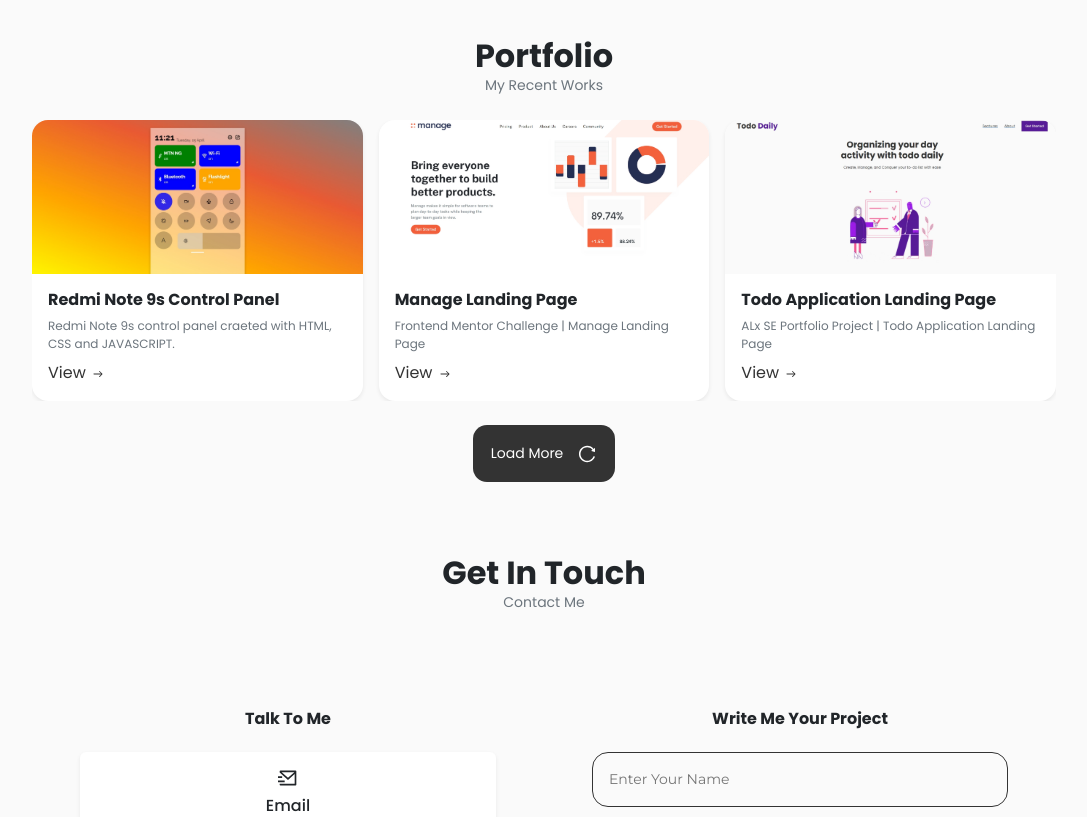
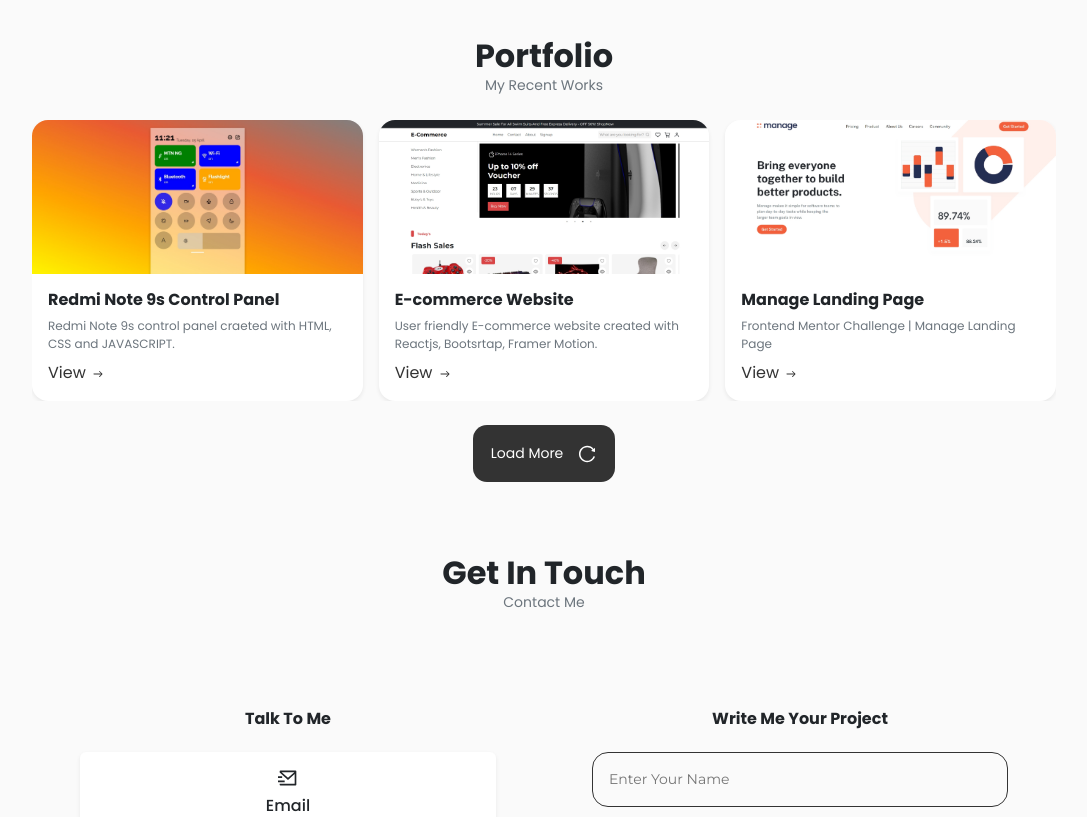
Before and after one commit to Olawoyin1/HNGX-movie_web_application, a React (Create React App) app: page / in a window 1280 px wide. Shown: the part 1980-2797 px from the top of the page, without its empty margins (96-1183 px from the left). Built offline with nearby package versions, Linux system fonts and the light colour scheme.

Commit message:
Added the e-commerce project to the portfolio section

```diff
--- a/src/Portfolio/data.js
+++ b/src/Portfolio/data.js
@@ -5,6 +5,15 @@ const Project = [
         link : "https://redmi9s.netlify.app/",
         image: "../../Images/Redmi.jpeg",
         desc: "Redmi Note 9s control panel craeted with HTML, CSS and JAVASCRIPT.",
+        language: ""
+
+    },
+    {
+        id: 1,
+        name: "E-commerce Website",
+        link : "https://olawoyin-ecommerce.netlify.app/",
+        image: "../../Images/e-commerce.jpeg",
+        desc: "User friendly E-commerce website created with Reactjs, Bootsrtap, Framer Motion.",
         language: ""
 
     },
```
Also changed, not shown: public/Images/e-commerce.jpeg (added).
